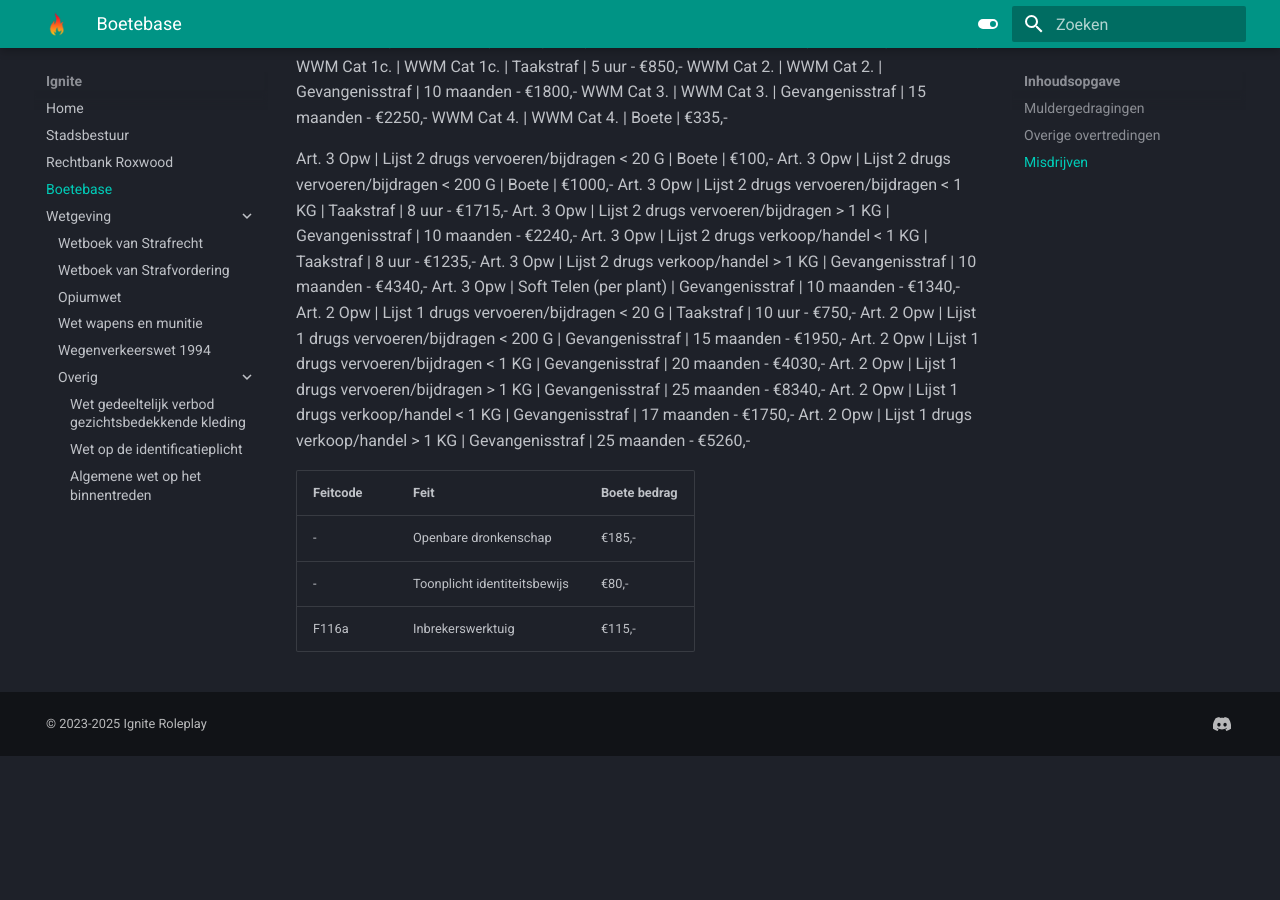
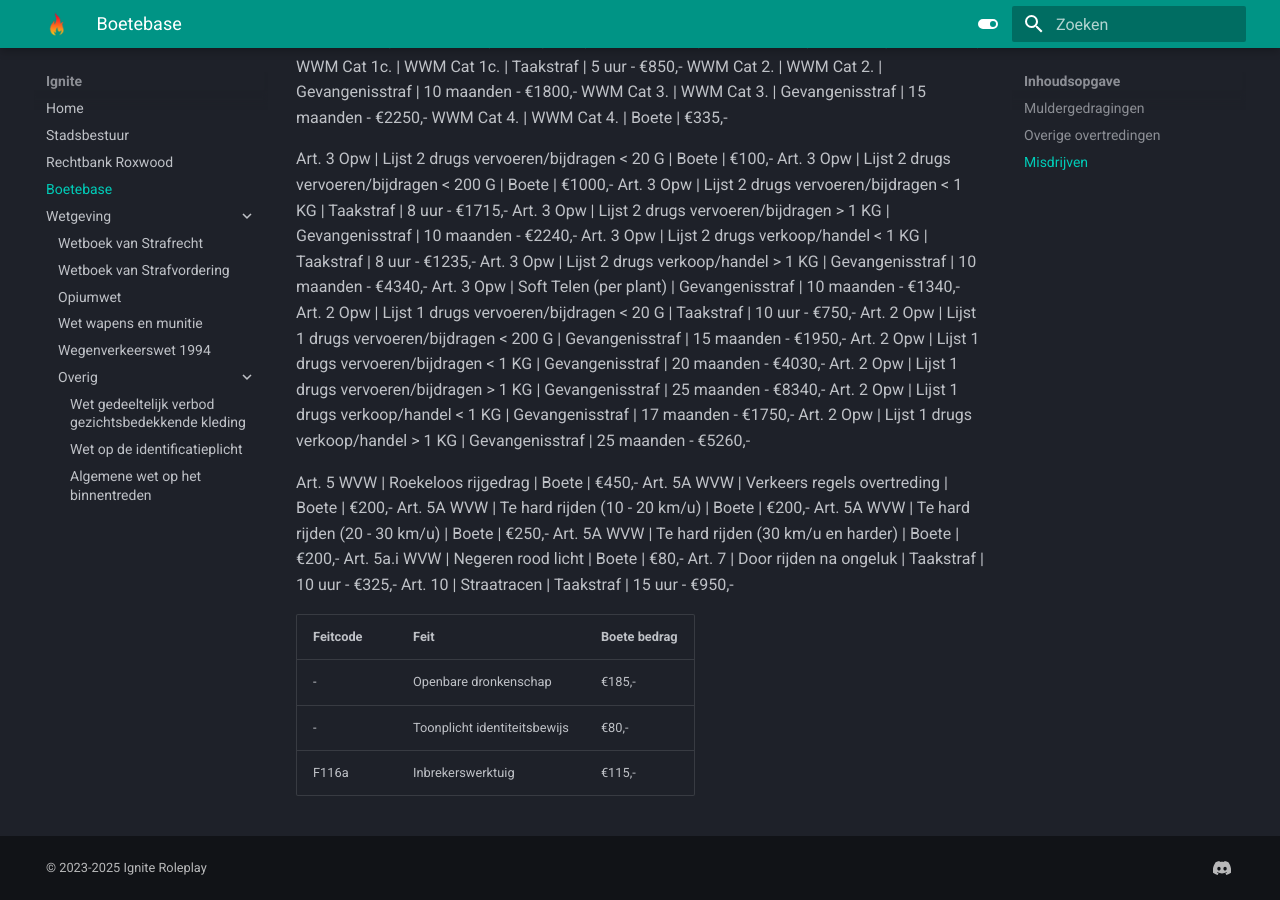
Before and after one commit to NLDenny/wetboek, an MkDocs documentation site: the page built from docs/overig/bb.md, in a window 1280 px wide and 900 px high, scrolled down 3316 px. Built offline with MkDocs 1.6.1 and Material for MkDocs 9.7.7, drawn with Linux system fonts in a browser that asks for light colours; before the commit the page ends 4072 px from its top, so only the background shows below that.

Commit message:
Update bb.md

```diff
--- a/docs/overig/bb.md
+++ b/docs/overig/bb.md
@@ -97,6 +97,14 @@ Art. 2 Opw | Lijst 1 drugs vervoeren/bijdragen > 1 KG | Gevangenisstraf | 25 maa
 Art. 2 Opw | Lijst 1 drugs verkoop/handel < 1 KG | Gevangenisstraf | 17 maanden - €1750,-
 Art. 2 Opw | Lijst 1 drugs verkoop/handel > 1 KG | Gevangenisstraf | 25 maanden - €5260,-
 
+Art. 5 WVW | Roekeloos rijgedrag | Boete | €450,-
+Art. 5A WVW | Verkeers regels overtreding | Boete | €200,-
+Art. 5A WVW | Te hard rijden (10 - 20 km/u) | Boete | €200,-
+Art. 5A WVW | Te hard rijden (20 - 30 km/u) | Boete | €250,-
+Art. 5A WVW | Te hard rijden (30 km/u en harder) | Boete | €200,-
+Art. 5a.i WVW | Negeren rood licht | Boete | €80,-
+Art. 7 | Door rijden na ongeluk | Taakstraf | 10 uur - €325,-
+Art. 10 | Straatracen | Taakstraf | 15 uur - €950,-
 
 |Feitcode|Feit|Boete bedrag|
 |:---|:----|:---|
```
